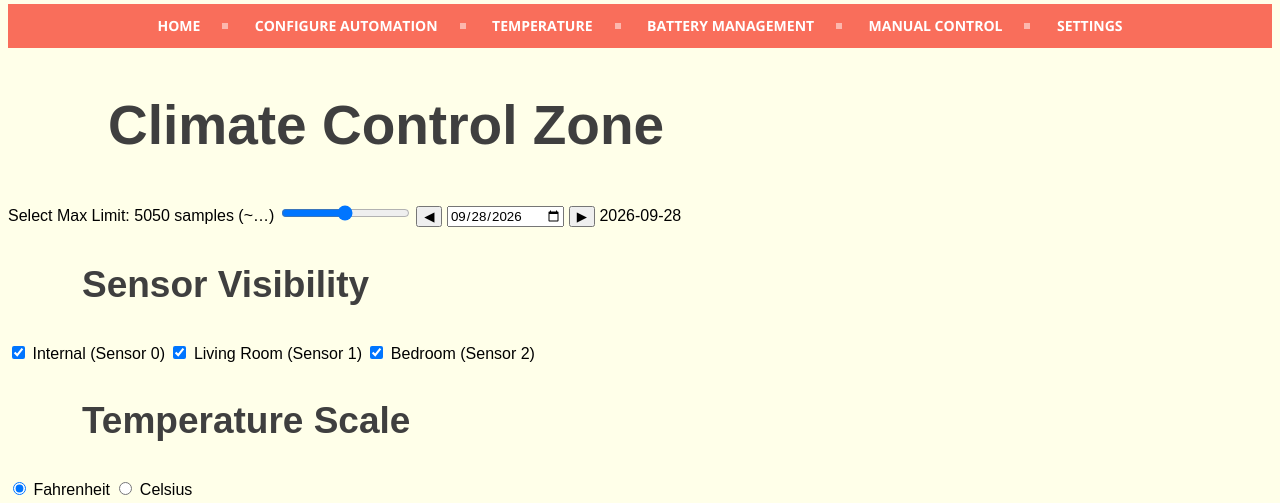
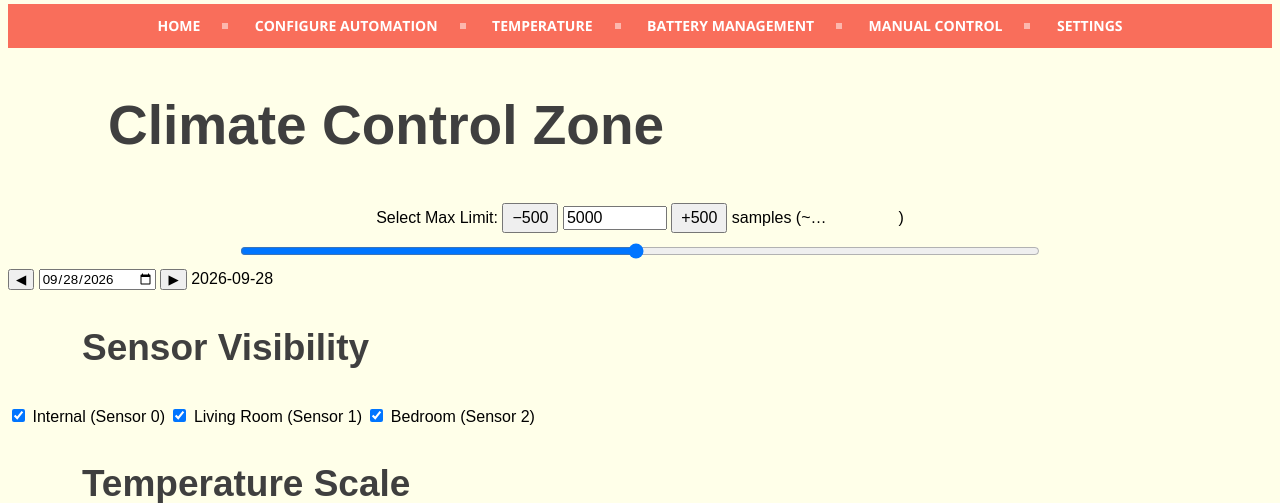
Before and after one commit to andersbandt/Van-Control, a Python web app: template vf/templates/data.html in a window 1280 px wide. Shown: the part 183-686 px from the top of the page. Run offline with Jinja, Linux system fonts and the light colour scheme; the template is opened without the code that fills it, so the values that code supplies are empty.

Commit message:
fixing slider

```diff
--- a/vf/static/css/stylesheet.css
+++ b/vf/static/css/stylesheet.css
@@ -444,18 +444,6 @@ li:first-child a:after {
     font-size: 12px;
   }
 
-  /* Mobile-friendly controls */
-  #data-slider {
-    width: 90%;
-    margin: 10px auto;
-    display: block;
-  }
-
-  label[for="data-slider"] {
-    display: block;
-    text-align: center;
-    margin: 10px 0;
-  }
 
   #day-picker,
   #day-prev,
@@ -663,3 +651,91 @@ li:first-child a:after {
   .battery-stat-value { font-size: 40px; }
   .battery-stat-card { padding: 20px 16px; }
 }
+
+/* Max limit slider — applies at every screen size. The slider must sit on its
+   own line: if it's inline after the label, the duration text changing width
+   mid-drag shifts the track under the pointer and the value jumps. */
+#data-slider {
+  width: 90%;
+  max-width: 800px;
+  margin: 10px auto;
+  display: block;
+}
+
+label[for="data-slider"] {
+  display: block;
+  text-align: center;
+  margin: 10px 0;
+}
+
+/* 16px keeps iOS Safari from auto-zooming the page when the box is tapped */
+#slider-value {
+  width: 6em;
+  font-size: 16px;
+}
+
+.limit-step {
+  font-size: 16px;
+  padding: 4px 8px;
+}
+
+/* step="500" is only for the spinner arrows — typed values like 1234 are
+   still accepted, so don't flag them as invalid */
+#slider-value:invalid {
+  box-shadow: none;
+  outline: none;
+}
+
+/* Fixed width so the centred label doesn't jiggle as the duration changes */
+#slider-duration {
+  display: inline-block;
+  min-width: 5.5em;
+  text-align: left;
+  font-variant-numeric: tabular-nums;
+}
+
+/* Touch screens: bigger slider thumb/track and step buttons that are easy to
+   hit with a finger. Mouse/trackpad users keep the native look. */
+@media (pointer: coarse) {
+  #data-slider {
+    -webkit-appearance: none;
+    appearance: none;
+    height: 40px;
+    background: transparent;
+  }
+
+  #data-slider::-webkit-slider-runnable-track {
+    height: 8px;
+    border-radius: 4px;
+    background: #bbb;
+  }
+
+  #data-slider::-webkit-slider-thumb {
+    -webkit-appearance: none;
+    width: 32px;
+    height: 32px;
+    margin-top: -12px; /* centre on the 8px track */
+    border: none;
+    border-radius: 50%;
+    background: #3e95cd;
+  }
+
+  #data-slider::-moz-range-track {
+    height: 8px;
+    border-radius: 4px;
+    background: #bbb;
+  }
+
+  #data-slider::-moz-range-thumb {
+    width: 32px;
+    height: 32px;
+    border: none;
+    border-radius: 50%;
+    background: #3e95cd;
+  }
+
+  .limit-step {
+    min-width: 44px;
+    min-height: 40px;
+  }
+}
--- a/vf/static/data.js
+++ b/vf/static/data.js
@@ -25,7 +25,50 @@ function updateSliderDuration() {
         sliderDuration.textContent = '…';
         return;
     }
-    sliderDuration.textContent = formatDuration(slider.value * sampleIntervalSeconds);
+    sliderDuration.textContent = formatDuration(maxLimit * sampleIntervalSeconds);
+}
+
+// ── Max limit slider ─────────────────────────────────────────────────────────
+
+// Slider moves in fine steps of 10; the number box's spinner arrows jump by
+// 500 for coarse changes, and any exact value can still be typed into it.
+const MAX_LIMIT_MIN = 100;
+const MAX_LIMIT_MAX = 10000;
+
+let maxLimit = 5000;
+
+function setMaxLimit(value, fromSlider = false) {
+    const parsed = parseInt(value, 10);
+    maxLimit = Math.min(MAX_LIMIT_MAX, Math.max(MAX_LIMIT_MIN, isNaN(parsed) ? maxLimit : parsed));
+    sliderValue.value = maxLimit;
+    // Don't write back into the slider while it's being dragged
+    if (!fromSlider) slider.value = maxLimit;
+    updateSliderDuration();
+}
+
+function loadSampleWindow() {
+    fetch(`/data.html?max_limit=${maxLimit}&scale=${temperatureScale}`, {
+        headers: { 'X-Requested-With': 'XMLHttpRequest' }
+    })
+        .then(response => response.json())
+        .then(data => {
+            chart1.data.labels = data.labels;
+            chart1.data.datasets[0].data = data.data1_1;
+            chart1.data.datasets[1].data = data.data1_2;
+            chart1.data.datasets[2].data = data.data1_3;
+            chart1.update();
+
+            chart2.data.labels = data.labels;
+            chart2.data.datasets[0].data = data.data2_1;
+            chart2.data.datasets[1].data = data.data2_2;
+            chart2.data.datasets[2].data = data.data2_3;
+            chart2.update();
+        })
+        .catch(err => console.error('Error fetching data:', err));
+
+    fetchStats(0, maxLimit);
+    fetchStats(1, maxLimit);
+    fetchStats(2, maxLimit);
 }
 
 // ── Sensor naming ────────────────────────────────────────────────────────────
@@ -63,70 +106,40 @@ function fetchSensorNames() {
 window.addEventListener('DOMContentLoaded', () => {
     fetchSensorNames();
 
-    sliderValue.textContent = slider.value;
-    const initialMaxLimit = slider.value || 5000;
-
-    // Populate charts asynchronously so the page shell loads immediately
-    fetch(`/data.html?max_limit=${initialMaxLimit}&scale=${temperatureScale}`, {
-        headers: { 'X-Requested-With': 'XMLHttpRequest' }
-    })
-        .then(r => r.json())
-        .then(data => {
-            chart1.data.labels = data.labels;
-            chart1.data.datasets[0].data = data.data1_1;
-            chart1.data.datasets[1].data = data.data1_2;
-            chart1.data.datasets[2].data = data.data1_3;
-            chart1.update();
-
-            chart2.data.labels = data.labels;
-            chart2.data.datasets[0].data = data.data2_1;
-            chart2.data.datasets[1].data = data.data2_2;
-            chart2.data.datasets[2].data = data.data2_3;
-            chart2.update();
-        })
-        .catch(err => console.error('Error fetching initial chart data:', err));
-
-    fetchStats(0, initialMaxLimit);
-    fetchStats(1, initialMaxLimit);
-    fetchStats(2, initialMaxLimit);
+    setMaxLimit(sliderValue.value);
+    loadSampleWindow();
 });
 
 
-// Update the value display when the slider changes
+// Slider drag: update the displayed value live, fetch once it's released
 slider.addEventListener('input', function () {
-    sliderValue.textContent = slider.value;
-    updateSliderDuration();
+    setMaxLimit(slider.value, true);
+});
+slider.addEventListener('change', loadSampleWindow);
+
+// Typed value: fires on Enter, blur, or the spinner arrows
+sliderValue.addEventListener('change', function () {
+    setMaxLimit(sliderValue.value);
+    loadSampleWindow();
 });
 
-// Fetch new data when the slider stops being dragged
-slider.addEventListener('change', function () {
-    const maxLimit = slider.value;
-    fetch(`/data.html?max_limit=${maxLimit}&scale=${temperatureScale}`, {
-        headers: { 'X-Requested-With': 'XMLHttpRequest' }
-    })
-        .then(response => response.json())
-        .then(data => {
-            // Assuming the server returns the new labels and data arrays
-            chart1.data.labels = data.labels;
-            chart1.data.datasets[0].data = data.data1_1;
-            chart1.data.datasets[1].data = data.data1_2;
-            chart1.data.datasets[2].data = data.data1_3;
-            chart1.update();
+// −500 / +500 buttons — stand-ins for the spinner arrows, which mobile browsers
+// don't show. Snap to multiples of 500 like the spinner does, and wait for a
+// pause in tapping before fetching so several quick taps cost one request.
+const LIMIT_STEP = 500;
+let limitStepTimer = null;
 
-            chart2.data.labels = data.labels;
-            chart2.data.datasets[0].data = data.data2_1;
-            chart2.data.datasets[1].data = data.data2_2;
-            chart2.data.datasets[2].data = data.data2_3;
-            chart2.update();
-        })
-        .catch(err => console.error('Error fetching data:', err));
+function stepMaxLimit(direction) {
+    const next = direction > 0
+        ? Math.floor(maxLimit / LIMIT_STEP) * LIMIT_STEP + LIMIT_STEP
+        : Math.ceil(maxLimit / LIMIT_STEP) * LIMIT_STEP - LIMIT_STEP;
+    setMaxLimit(next);
+    clearTimeout(limitStepTimer);
+    limitStepTimer = setTimeout(loadSampleWindow, 400);
+}
 
-
-    // Fetch and update statistics
-    fetchStats(2, maxLimit);
-    fetchStats(1, maxLimit);
-    fetchStats(0, maxLimit);
-});
+document.getElementById('limit-minus').addEventListener('click', () => stepMaxLimit(-1));
+document.getElementById('limit-plus').addEventListener('click', () => stepMaxLimit(1));
 
 
 
@@ -287,29 +300,7 @@ document.querySelectorAll('input[name="temp-scale"]').forEach(radio => {
             fetchStatsByDate(2, dateStr, dateStr);
         } else {
             // Otherwise, use slider value
-            const maxLimit = slider.value;
-            fetch(`/data.html?max_limit=${maxLimit}&scale=${temperatureScale}`, {
-                headers: { 'X-Requested-With': 'XMLHttpRequest' }
-            })
-                .then(response => response.json())
-                .then(data => {
-                    chart1.data.labels = data.labels;
-                    chart1.data.datasets[0].data = data.data1_1;
-                    chart1.data.datasets[1].data = data.data1_2;
-                    chart1.data.datasets[2].data = data.data1_3;
-                    chart1.update();
-
-                    chart2.data.labels = data.labels;
-                    chart2.data.datasets[0].data = data.data2_1;
-                    chart2.data.datasets[1].data = data.data2_2;
-                    chart2.data.datasets[2].data = data.data2_3;
-                    chart2.update();
-                })
-                .catch(err => console.error('Error fetching data:', err));
-
-            fetchStats(0, maxLimit);
-            fetchStats(1, maxLimit);
-            fetchStats(2, maxLimit);
+            loadSampleWindow();
         }
     });
 });
--- a/vf/templates/data.html
+++ b/vf/templates/data.html
@@ -22,7 +22,11 @@
     <h2>Climate Control Zone</h2>
 
     <!-- SLIDER CONTROLLER -->
-    <label for="data-slider">Select Max Limit: <span id="slider-value">{{ max_limit }}</span> samples (~<span id="slider-duration">…</span>)</label>
+    <label for="data-slider">Select Max Limit:
+      <button type="button" class="limit-step" id="limit-minus" aria-label="Decrease by 500">−500</button>
+      <input type="number" id="slider-value" aria-label="Max limit (samples)" min="0" max="10000" step="500" value="{{ max_limit }}">
+      <button type="button" class="limit-step" id="limit-plus" aria-label="Increase by 500">+500</button>
+      samples (~<span id="slider-duration">…</span>)</label>
     <input type="range" id="data-slider" min="100" max="10000" value="{{ max_limit }}" step="10">
 
     <!-- DATE SELECTOR -->
```
